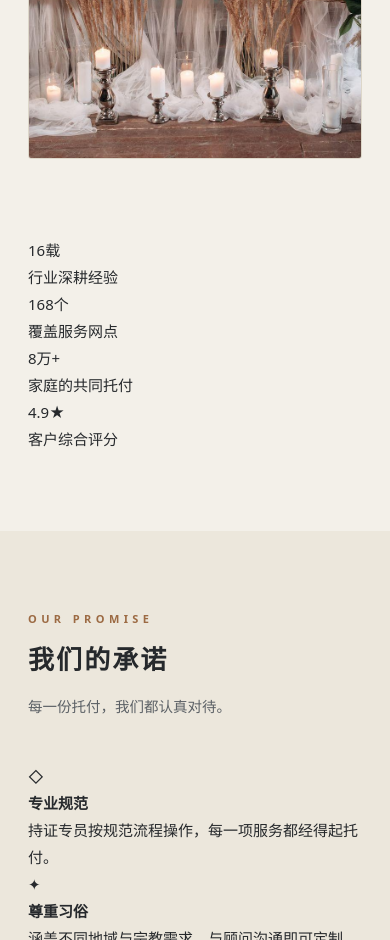
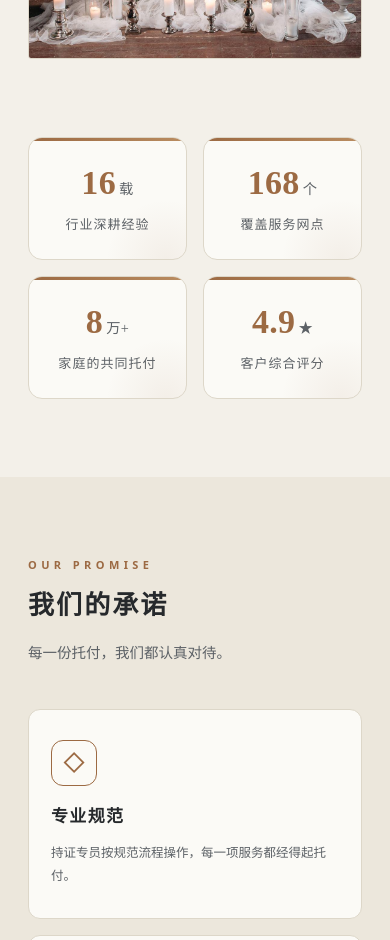
Before and after one commit to 1394641925/huangchengcheng, a plain HTML site: page about.html in a window 390 px wide. Shown: the part 1060-2000 px from the top of the page. Drawn offline with Linux system fonts and the light colour scheme.

```diff
--- a/assets/style.css
+++ b/assets/style.css
@@ -151,9 +151,35 @@ table.tbl{width:100%;border-collapse:collapse;min-width:620px;font-size:14px}
 .tbl tbody tr:hover{background:var(--card)}
 .tbl td b{color:var(--copper)}
 
+/* 现代统计数字卡 */
+.stat-grid{display:grid;grid-template-columns:repeat(4,1fr);gap:16px}
+.stat-card{background:var(--card);border:1px solid var(--line);border-radius:14px;padding:34px 18px 30px;text-align:center;position:relative;overflow:hidden;transition:transform .3s ease,box-shadow .3s ease}
+.stat-card::before{content:"";position:absolute;top:0;left:0;right:0;height:3px;background:linear-gradient(90deg,var(--copper),var(--copper-2))}
+.stat-card::after{content:"";position:absolute;width:120px;height:120px;border-radius:50%;right:-40px;bottom:-60px;background:radial-gradient(circle,rgba(156,106,67,.08),transparent 70%)}
+.stat-card:hover{transform:translateY(-5px);box-shadow:var(--shadow-lg)}
+.stat-num{font-family:var(--serif);font-size:clamp(34px,4.4vw,48px);font-weight:600;color:var(--copper);line-height:1.1;letter-spacing:.01em}
+.stat-num span{font-size:.42em;margin-left:3px;color:var(--ink2);font-weight:400}
+.stat-label{font-size:13px;color:var(--ink2);margin-top:12px;letter-spacing:.08em}
+@media(max-width:900px){.stat-grid{grid-template-columns:repeat(2,1fr)}}
+@media(max-width:400px){.stat-card{padding:26px 10px 22px}}
+
+/* 关于页首屏双栏 */
+.about-hero{grid-template-columns:1fr 1fr}
+@media(max-width:820px){.about-hero{grid-template-columns:1fr}.about-hero img{min-height:240px!important}}
+
+/* 承诺卡 */
+.promise-grid{display:grid;grid-template-columns:repeat(4,1fr);gap:16px}
+.promise-card{background:var(--card);border:1px solid var(--line);border-radius:12px;padding:30px 22px;transition:transform .25s,box-shadow .25s}
+.promise-card:hover{transform:translateY(-4px);box-shadow:var(--shadow-lg)}
+.promise-card .p-ic{width:46px;height:46px;display:grid;place-items:center;border:1px solid var(--copper);color:var(--copper);border-radius:12px;font-size:22px;margin-bottom:16px}
+.promise-card h4{font-family:var(--serif);font-size:17px;letter-spacing:.08em;margin-bottom:8px}
+.promise-card p{font-size:12.5px;color:var(--ink2);line-height:1.9}
+@media(max-width:900px){.promise-grid{grid-template-columns:1fr 1fr}}
+@media(max-width:520px){.promise-grid{grid-template-columns:1fr}}
+
 /* 便民指南卡片 */
 .guide-grid{display:grid;grid-template-columns:repeat(4,1fr);gap:18px}
-.guide-card{background:var(--card);border:1px solid var(--line);border-top:2px solid var(--copper);padding:28px 24px;transition:.25s}
+.guide-card{background:var(--card);border:1px solid var(--line);border-radius:12px;border-top:2px solid var(--copper);padding:28px 24px;transition:.25s}
 .guide-card:hover{box-shadow:var(--shadow-lg);transform:translateY(-3px)}
 .guide-card .ic{font-family:var(--serif);font-size:30px;color:var(--copper);margin-bottom:14px}
 .guide-card h4{font-family:var(--serif);font-size:18px;letter-spacing:.1em;margin-bottom:10px}
```
